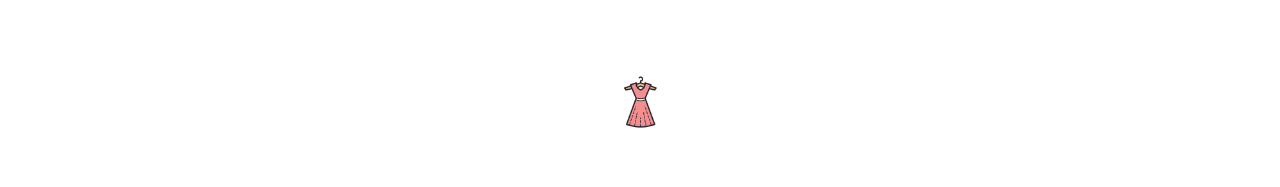
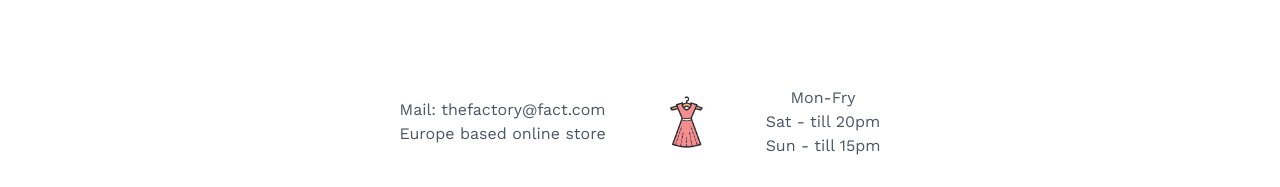
Before and after one commit to limatainer/lojaRoupa, a React (Vite) app in the folder frontend/: page / in a window 1280 px wide. Shown: the part 3366-3553 px from the top of the page. Before the commit the page ends 3516 px from the top, so only its background shows below. Built offline with nearby package versions, Linux system fonts and the light colour scheme.

Commit message:
footer info

```diff
--- a/frontend/src/components/Footer.jsx
+++ b/frontend/src/components/Footer.jsx
@@ -3,12 +3,27 @@ import Logo from '/DressFront.png';
 export default function Footer() {
   return (
     <footer id="contact" className=" py-4">
-      <div className="container mx-auto flex justify-center">
+      <div
+        className="container mx-auto flex items-center
+      justify-center m-2 p-2"
+      >
+        <p>
+          Mail: thefactory@fact.com
+          <br />
+          Europe based online store
+        </p>
         <img
           src={Logo}
           alt="logo"
-          className="h-8 w-8 md:h-12 md:w-12 lg:h-16 lg:w-16"
+          className="h-8 w-8 mx-12 md:h-12 md:w-12 lg:h-16 lg:w-16"
         />
+        <p>
+          Mon-Fry
+          <br />
+          Sat - till 20pm
+          <br />
+          Sun - till 15pm
+        </p>
       </div>
     </footer>
   );
```
